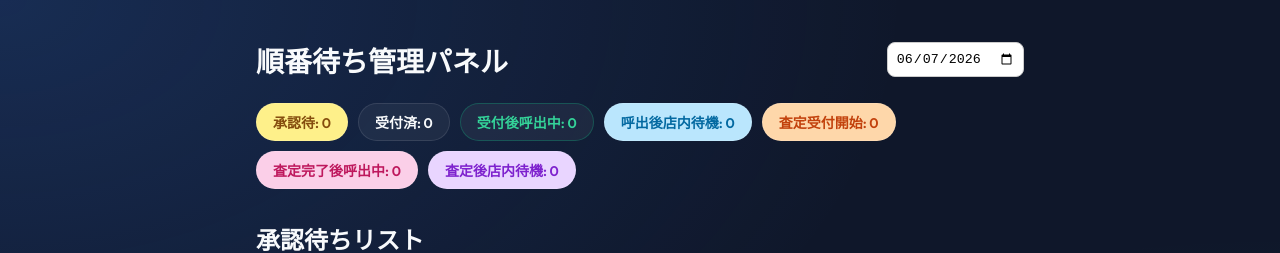
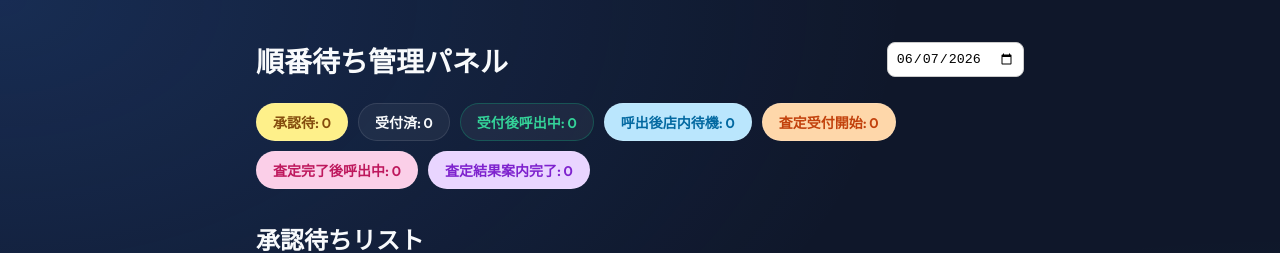
Before and after one commit to nyu618/A-time, a React (Vite) app in the folder client/: page /admin in a window 1280 px wide. Shown: the top 253 px of the page. Built offline with nearby package versions, Linux system fonts and the light colour scheme; no server answers.

Commit message:
UI: Rename 査定後店内待機 to 査定結果案内完了

```diff
--- a/client/src/pages/AdminView.jsx
+++ b/client/src/pages/AdminView.jsx
@@ -38,7 +38,7 @@ export default function AdminView() {
     complete: '本当に対応完了にしますか？',
     cancel: '本当にキャンセルしますか？',
     rollback: '本当に一つ前の状態に戻しますか？',
-    'post-assess-wait': '本当にステータスを「査定後店内待機」に変更しますか？',
+    'post-assess-wait': '本当にステータスを「査定結果案内完了」に変更しますか？',
     'post-assess-call': '本当に査定完了にしますか？'
   };
 
@@ -77,7 +77,7 @@ export default function AdminView() {
           <span className="stat-badge" style={{backgroundColor: '#bae6fd', color: '#0369a1'}}>呼出後店内待機: {activeQueues.filter(q => q.status === 'IN_STORE').length}</span>
           <span className="stat-badge" style={{backgroundColor: '#fed7aa', color: '#c2410c'}}>査定受付開始: {activeQueues.filter(q => q.status === 'ASSESSING').length}</span>
           <span className="stat-badge" style={{backgroundColor: '#fbcfe8', color: '#be185d'}}>査定完了後呼出中: {activeQueues.filter(q => q.status === 'POST_ASSESS_CALL').length}</span>
-          <span className="stat-badge" style={{backgroundColor: '#e9d5ff', color: '#7e22ce'}}>査定後店内待機: {activeQueues.filter(q => q.status === 'POST_ASSESS_WAIT').length}</span>
+          <span className="stat-badge" style={{backgroundColor: '#e9d5ff', color: '#7e22ce'}}>査定結果案内完了: {activeQueues.filter(q => q.status === 'POST_ASSESS_WAIT').length}</span>
         </div>
       </header>
 
@@ -137,7 +137,7 @@ export default function AdminView() {
                          q.status === 'IN_STORE' ? '呼出後店内待機' :
                          q.status === 'ASSESSING' ? '査定受付開始' :
                          q.status === 'POST_ASSESS_CALL' ? '査定完了後呼出中' :
-                         q.status === 'POST_ASSESS_WAIT' ? '査定後店内待機' : ''}
+                         q.status === 'POST_ASSESS_WAIT' ? '査定結果案内完了' : ''}
                       </span>
                       <span className="q-time">{new Date(q.createdAt).toLocaleTimeString([], { hour: '2-digit', minute: '2-digit' })}</span>
                     </div>
@@ -184,9 +184,9 @@ export default function AdminView() {
                       )}
                       {q.status === 'POST_ASSESS_CALL' && (
                         <>
-                          <button className="action-btn arrive" onClick={() => handleAction(q.id, 'post-assess-wait')} title="査定後店内待機" style={{backgroundColor: '#a855f7', color: 'white'}}>
+                          <button className="action-btn arrive" onClick={() => handleAction(q.id, 'post-assess-wait')} title="査定結果案内完了" style={{backgroundColor: '#a855f7', color: 'white'}}>
                             <UserCheck size={18} />
-                            <span>査定後店内待機</span>
+                            <span>査定結果案内完了</span>
                           </button>
                           <button className="action-btn cancel" onClick={() => handleAction(q.id, 'cancel')} title="キャンセル">
                             <XCircle size={18} />
--- a/client/src/pages/UserView.jsx
+++ b/client/src/pages/UserView.jsx
@@ -92,7 +92,7 @@ export default function UserView() {
                queueStatus.status === 'IN_STORE' ? '呼出後店内待機' :
                queueStatus.status === 'ASSESSING' ? '査定受付開始' :
                queueStatus.status === 'POST_ASSESS_CALL' ? '査定完了後呼出中' :
-               queueStatus.status === 'POST_ASSESS_WAIT' ? '査定後店内待機' :
+               queueStatus.status === 'POST_ASSESS_WAIT' ? '査定結果案内完了' :
                '受付完了'}
             </h2>
             <div className="queue-number">
@@ -138,7 +138,7 @@ export default function UserView() {
             )}
             {queueStatus.status === 'POST_ASSESS_WAIT' && (
               <div className="called-alert" style={{backgroundColor: '#faf5ff', color: '#7e22ce', borderColor: '#e9d5ff'}}>
-                <p>査定が完了しました。ご案内まで店内でお待ちください。</p>
+                <p>査定結果のご案内が完了しました。精算までしばらくお待ちください。</p>
               </div>
             )}
             <button className="refresh-btn" onClick={() => fetchQueueStatus(profile.userId)}>
```
